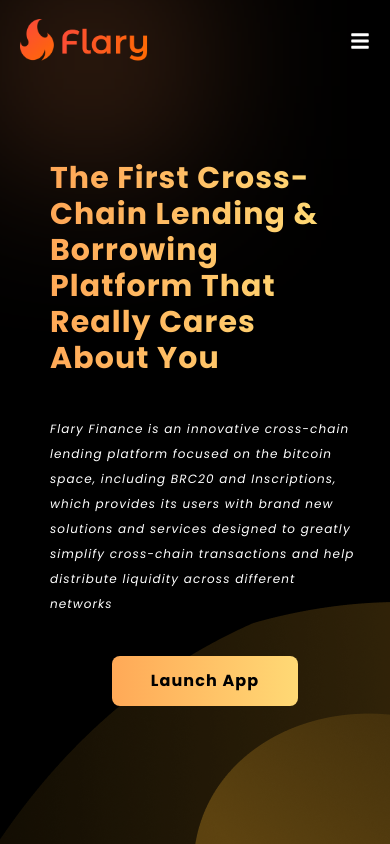
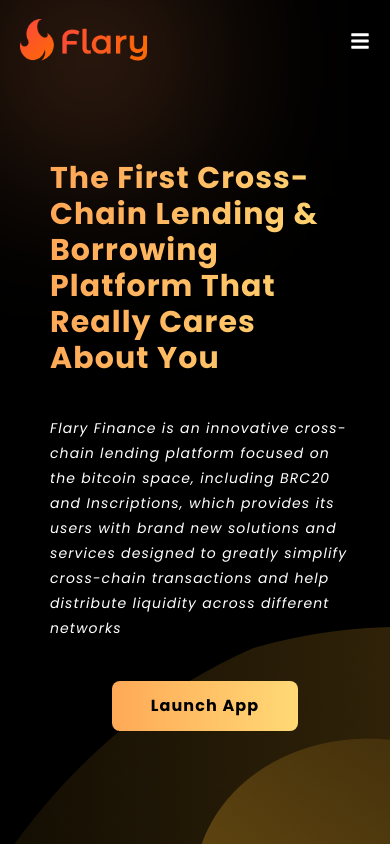
Before and after one commit to serjou1/Crypto_flary, a React (Create React App) app: page / in a window 390 px wide. Shown: the top 844 px of the page. Built offline with nearby package versions, Linux system fonts and the light colour scheme.

Commit message:
last test

```diff
--- a/src/components/AboutAs/AboutAs.module.scss
+++ b/src/components/AboutAs/AboutAs.module.scss
@@ -160,7 +160,7 @@
   }
   .block:nth-child(1) {
     flex-direction: column-reverse;
-    margin-bottom: 50px;
+    margin-bottom: 80px;
   }
 
   .block {
--- a/src/components/Header/Header.module.scss
+++ b/src/components/Header/Header.module.scss
@@ -98,9 +98,10 @@
   .description {
     & h1 {
       font-size: 30px;
+      margin-right: 0px;
     }
     & p {
-      font-size: 12px;
+      font-size: 14px;
     }
   }
   .img {
--- a/src/components/Schedule/Schedule.jsx
+++ b/src/components/Schedule/Schedule.jsx
@@ -4,7 +4,7 @@ ChartJS.register(ArcElement, Tooltip, Legend);
 
 export const Schedule = () => {
   const data = {
-    labels: ['VC/Private ','Liquidity','Community&ecosystem','Adv&Team','Marketing/Treasury','Staking&liquidity rewards','Public'],
+    labels: ['Early invest','Liquidity','Community&Ecosystem','Adv&Team','Marketing/Treasury','Staking&Liquidity rewards','Public'],
     datasets: [
       {
         label: '',
```
